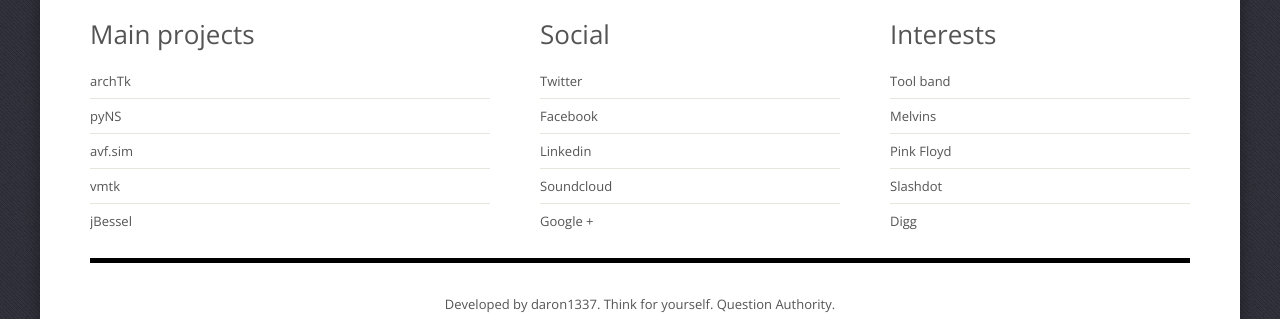
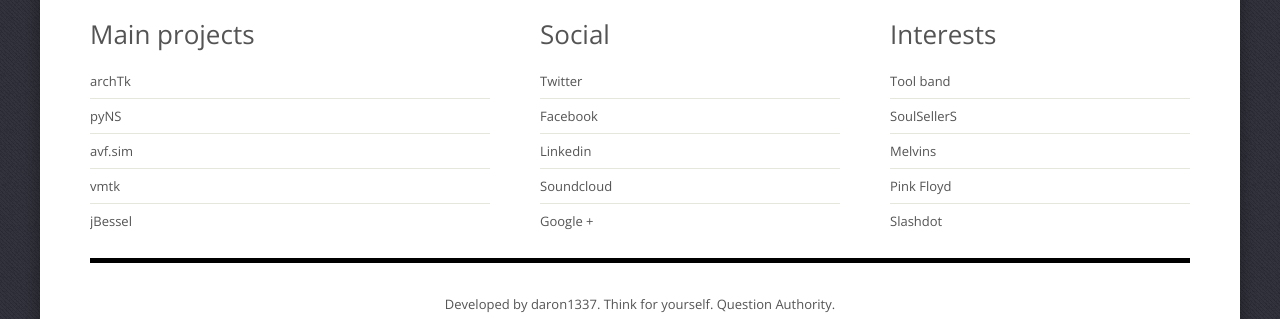
Before and after one commit to daron1337/daron1337.github.com, a Jekyll site: the page built from index.html, in a window 1280 px wide. Shown: the part 500-819 px from the top of the page. Built offline with Jekyll 4.4.1, drawn with Linux system fonts in a browser that asks for light colours.

Commit message:
fixed links

```diff
--- a/_layouts/main.html
+++ b/_layouts/main.html
@@ -79,7 +79,7 @@
 				<li class="first"><a href="https://twitter.com/daron1337" target="_blank">Twitter</a></li>
 				<li><a href="https://facebook.com/daron1337" target="_blank">Facebook</a></li>
 				<li><a href="http://it.linkedin.com/pub/simone-manini/65/272/b02/" target="_blank">Linkedin</a></li>
-				<li><a href="https://soundcloud.com/soulsellersband" target="_blank">Soundcloud</a></li>
+				<li><a href="https://soundcloud.com/soulsellers" target="_blank">Soundcloud</a></li>
 				<li><a href="https://plus.google.com/105981658709972956705" target="_blank">Google +</a></li>
 			</ul>
 		</div>
@@ -87,10 +87,10 @@
 			<h2>Interests</h2>
 			<ul class="style1">
 				<li class="first"><a href="http://www.toolband.com" target="_blank">Tool band</a></li>
+				<li><a href="http://www.soulsellers.com/" target="_blank">SoulSellerS</a></li>
 				<li><a href="http://themelvins.net/" target="_blank">Melvins</a></li>
 				<li><a href="http://www.pinkfloyd.com" target="_blank">Pink Floyd</a></li>
 				<li><a href="http://slashdot.org/" target="_blank">Slashdot</a></li>
-				<li><a href="http://digg.com/" target="_blank">Digg</a></li>
 			</ul>
 		</div>
 	</div>
```
